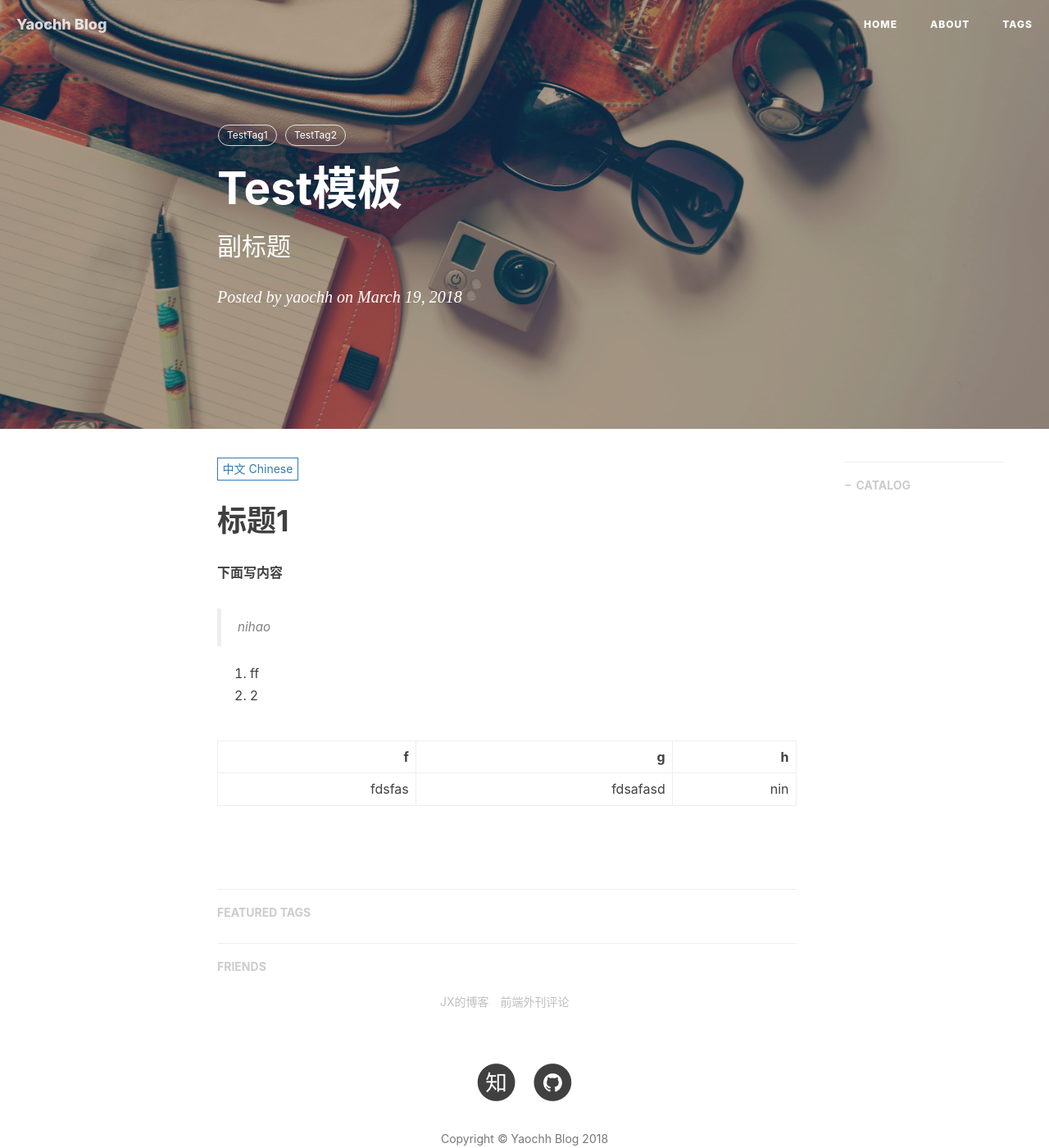
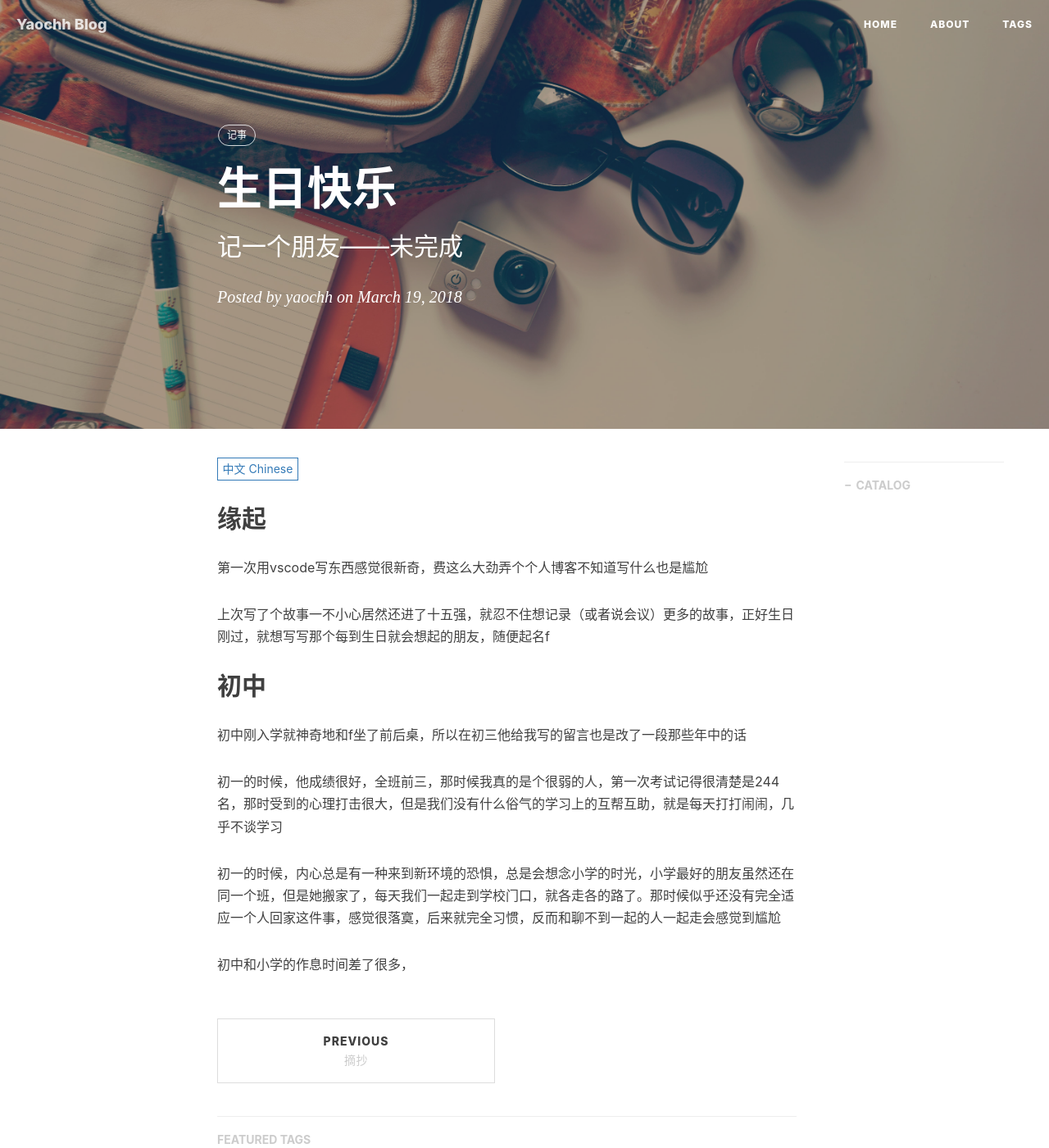
Before and after one commit to yaochh/yaochh.github.io, a Jekyll site: the page built from _posts/2018-3-19-TestTemplate.markdown, in a window 1280 px wide and 1400 px high. Shown: the whole window at 82% size. Built offline with Jekyll 4.4.1, drawn with Linux system fonts in a browser that asks for light colours; nearby versions of some CDN libraries; comment, search, counter and statistics services are not loaded; grey boxes are pictures that could not be loaded.

Commit message:
建立文章

```diff
--- a/_posts/2018-3-19-TestTemplate.markdown
+++ b/_posts/2018-3-19-TestTemplate.markdown
@@ -1,7 +1,7 @@
 ---
 layout:       post
-title:        "Test模板"
-subtitle:     "副标题"
+title:        "生日快乐"
+subtitle:     "记一个朋友——未完成"
 date:         2018-03-19 12:00:00
 author:       "yaochh"
 header-img:   "img/in-post/post-eleme-pwa/eleme-at-io.jpg"
@@ -9,22 +9,20 @@ header-mask:  0.3
 catalog:      true
 multilingual: true
 tags:
-    - TestTag1
-    - TestTag2
+    - 记事
 ---
+## 缘起
 
+第一次用vscode写东西感觉很新奇，费这么大劲弄个个人博客不知道写什么也是尴尬
 
-# 标题1
+上次写了个故事一不小心居然还进了十五强，就忍不住想记录（或者说会议）更多的故事，正好生日刚过，就想写写那个每到生日就会想起的朋友，随便起名f
 
+## 初中
 
-**下面写内容**
+初中刚入学就神奇地和f坐了前后桌，所以在初三他给我写的留言也是改了一段那些年中的话
 
-> nihao
+初一的时候，他成绩很好，全班前三，那时候我真的是个很弱的人，第一次考试记得很清楚是244名，那时受到的心理打击很大，但是我们没有什么俗气的学习上的互帮互助，就是每天打打闹闹，几乎不谈学习
 
+初一的时候，内心总是有一种来到新环境的恐惧，总是会想念小学的时光，小学最好的朋友虽然还在同一个班，但是她搬家了，每天我们一起走到学校门口，就各走各的路了。那时候似乎还没有完全适应一个人回家这件事，感觉很落寞，后来就完全习惯，反而和聊不到一起的人一起走会感觉到尴尬
 
-1. ff
-2. 2
-
-| f      | g        | h   |
-| ------: | --------: | ---:|
-| fdsfas | fdsafasd | nin |
+初中和小学的作息时间差了很多，
```
Also changed, not shown: _posts/2018-03-23-bookabstract.md (added, +17 -0 lines).
